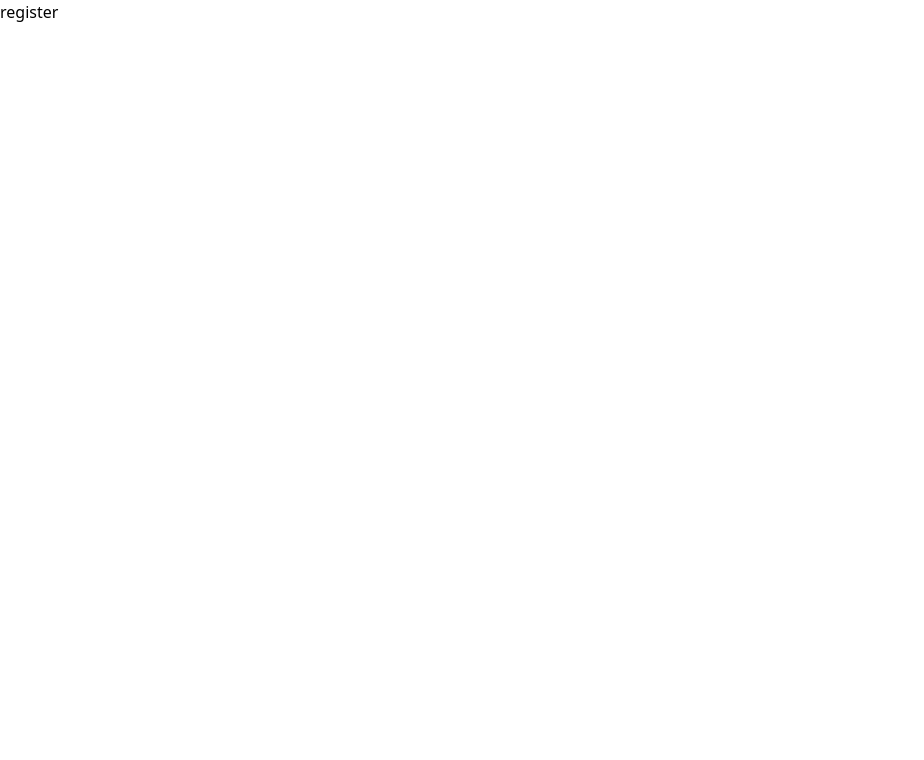
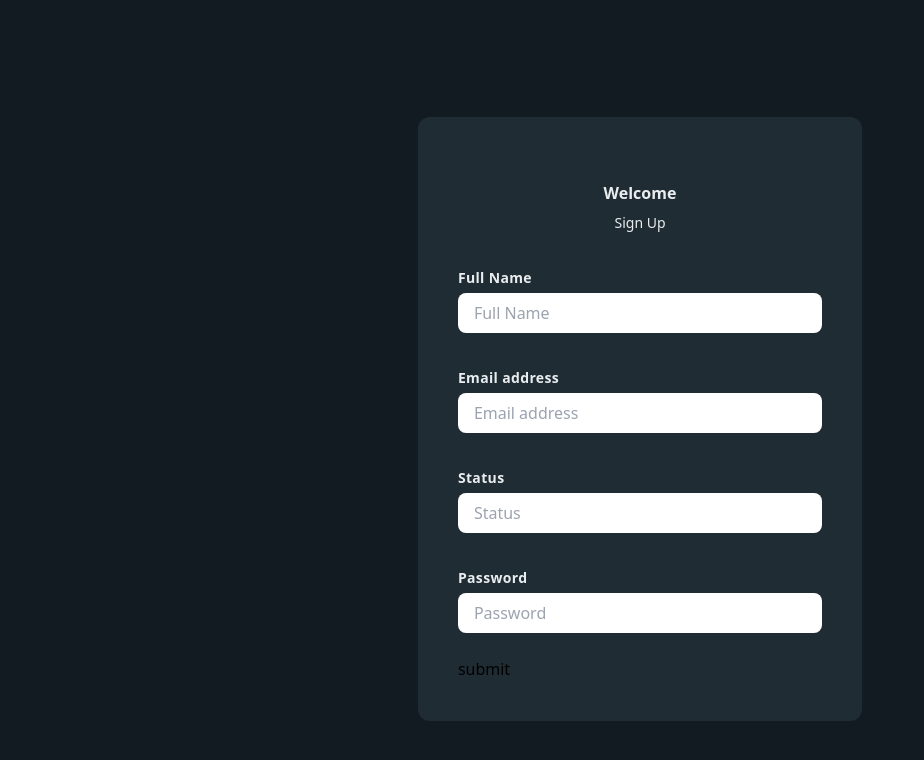
Before and after one commit to pauloosilas/whatsapp_fe, a React (Create React App) app: page /register in a window 1280 px wide. Shown: the top 760 px of the page, without its empty margins (0-924 px from the left). Built offline with nearby package versions, Linux system fonts and the light colour scheme.

Commit message:
validation

```diff
--- a/src/App.js
+++ b/src/App.js
@@ -6,7 +6,7 @@ import Register from "./pages/register";
 
 function App() {
   return (
-    <div>
+    <div className="dark">
       <Router>
         <Routes>
           <Route exact path="/" element={<Home />}/>
--- /dev/null
+++ b/src/components/auth/AuthInput.jsx
@@ -0,0 +1,15 @@
+import React from 'react'
+
+export const AuthInput = ({name, type, placeholder, register, error}) => {
+  return (
+    <div>
+        <div className="mt-8 content-center dark:text-dark_text_1 space-y-1">
+            <label htmlFor={name} className="text-sm font-bold tracking-wide" >{ placeholder }</label>
+            <input
+                className='w-full dark:bg-dark_bg-3 text-base py-2 px-4 rounded-lg outline-none'
+                type={type} placeholder={placeholder}{...register(name)} />
+                {error && <p className='text-red-400'>{error}</p>}
+        </div>
+    </div>
+  )
+}
--- /dev/null
+++ b/src/components/auth/LoginForm.jsx
@@ -0,0 +1,15 @@
+export const LoginForm = () => {
+  return (
+    <div className="h-screen w-full flex items-center justify-center overflow-hidden">
+    <div className="max-w-md space-y-8 p-10 dark:bg-dark_bg_2 rounded-xl">
+        <div className="text-center dark:text-dark_text_1">
+            <h2 className="mt-6 text-3x1 font-bold">Welcome</h2>
+            <p className="mt-2 text-sm">Sign In</p>
+        </div>
+
+        <form className="mt-6 space-y-6"></form>
+
+    </div>
+</div>
+  )
+}
--- /dev/null
+++ b/src/components/auth/RegisterForm.jsx
@@ -0,0 +1,65 @@
+import { useForm } from "react-hook-form"
+import {yupResolver} from "@hookform/resolvers/yup"
+import { signUpSchema } from "../../utils/validation"
+import { AuthInput } from "./AuthInput"
+
+export const RegisterForm = () => {
+    const {
+        register,
+        handleSubmit,
+        watch,
+        formState: { errors },
+      } = useForm({
+        resolver: yupResolver(signUpSchema)
+      })
+
+      const onSubmit = (data) => console.log(data)
+      console.log("values", watch)
+      console.log("errors", errors)
+  return (
+    <div className="h-screen w-full flex items-center justify-center overflow-hidden">
+        <div className="max-w-md space-y-8 p-10 dark:bg-dark_bg_2 rounded-xl">
+            <div className="text-center dark:text-dark_text_1">
+                <h2 className="mt-6 text-3x1 font-bold">Welcome</h2>
+                <p className="mt-2 text-sm">Sign Up</p>
+            </div>
+
+            <form onSubmit={handleSubmit(onSubmit)} className="mt-6 space-y-6">
+                <AuthInput
+                    name="name"
+                    type="text"
+                    placeholder="Full Name"
+                    register={register}
+                    error={errors?.name?.message}
+                />
+                <AuthInput
+                    name="email"
+                    type="text"
+                    placeholder="Email address"
+                    register={register}
+                    error={errors?.email?.message}
+                />
+
+                <AuthInput
+                    name="status"
+                    type="text"
+                    placeholder="Status"
+                    register={register}
+                    error={errors?.status?.message}
+                />
+
+                <AuthInput
+                    name="password"
+                    type="password"
+                    placeholder="Password"
+                    register={register}
+                    error={errors?.password?.message}
+                />
+
+                <button type="submit">submit</button>
+            </form>
+
+        </div>
+    </div>
+  )
+}
--- a/src/pages/login.jsx
+++ b/src/pages/login.jsx
@@ -1,7 +1,12 @@
 import React from 'react'
+import { LoginForm } from '../components/auth/LoginForm'
 
 export default function Login(){
   return (
-    <div>login</div>
+    <div className="h-screen dark:bg-dark_bg_1 flex items-center justify-center py-[19px] overflow-hidden">
+     <div className="flex w-[1600px] mx-auto h-full">
+        <LoginForm />
+      </div>
+  </div>
   )
 }
--- a/src/pages/register.jsx
+++ b/src/pages/register.jsx
@@ -1,7 +1,12 @@
 import React from 'react'
+import { RegisterForm } from '../components/auth/RegisterForm'
 
 export default function Register(){
   return (
-    <div>register</div>
+    <div className='h-screen dark:bg-dark_bg_1 flex items-center justify-center py-[19px] overflow-hidden'>
+      <div className='flex w-[1600px] mx-auto h-full'>
+          <RegisterForm />
+      </div>
+    </div>
   )
 }
--- /dev/null
+++ b/src/utils/validation.js
@@ -0,0 +1,20 @@
+import * as Yup from 'yup'
+
+export const signUpSchema = Yup.object({
+    name: Yup.string()
+        .required("Name is required")
+        .matches(/^[a-zA-Z]*$/, "No special characters allowed.")
+        .min(2, 'Name must be between 2 and 16 characters.')
+        .max(16, 'Name must be between 2 and 16 characters.'),
+    email: Yup.string()
+        .required("Email address is required.")
+        .email("Invalid email address."),
+    status: Yup.string()
+        .max(64, 'Status must be less than 64 characters'),
+    password: Yup.string()
+        .required("Password is required.")
+        .matches(
+            /^(?=.*[a-z])(?=.*[A-Z])(?=.*\d)(?=.*[@$!%*?&])[A-Za-z\d@$!%*?&]{6,}$/,
+            "Password must contain atleast 6 characters, 1 uppercase, 1 lowercase, 1 number and 1 special character."
+          ),
+})
```
Also changed, not shown: package.json (+9 -3 lines), src/index.css (+3 -7 lines), tailwind.config.js (+6 -4 lines), 2 other files (tests, documents, lock files or other folders).
